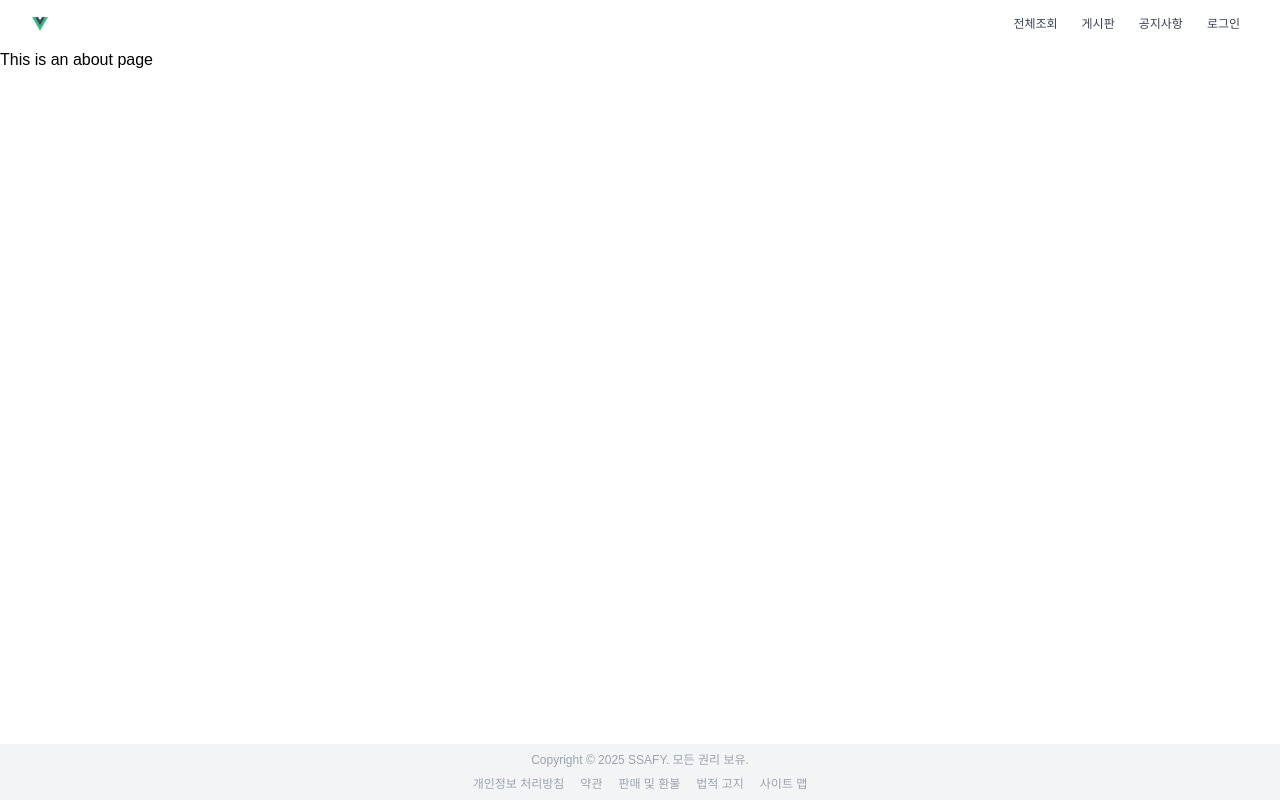
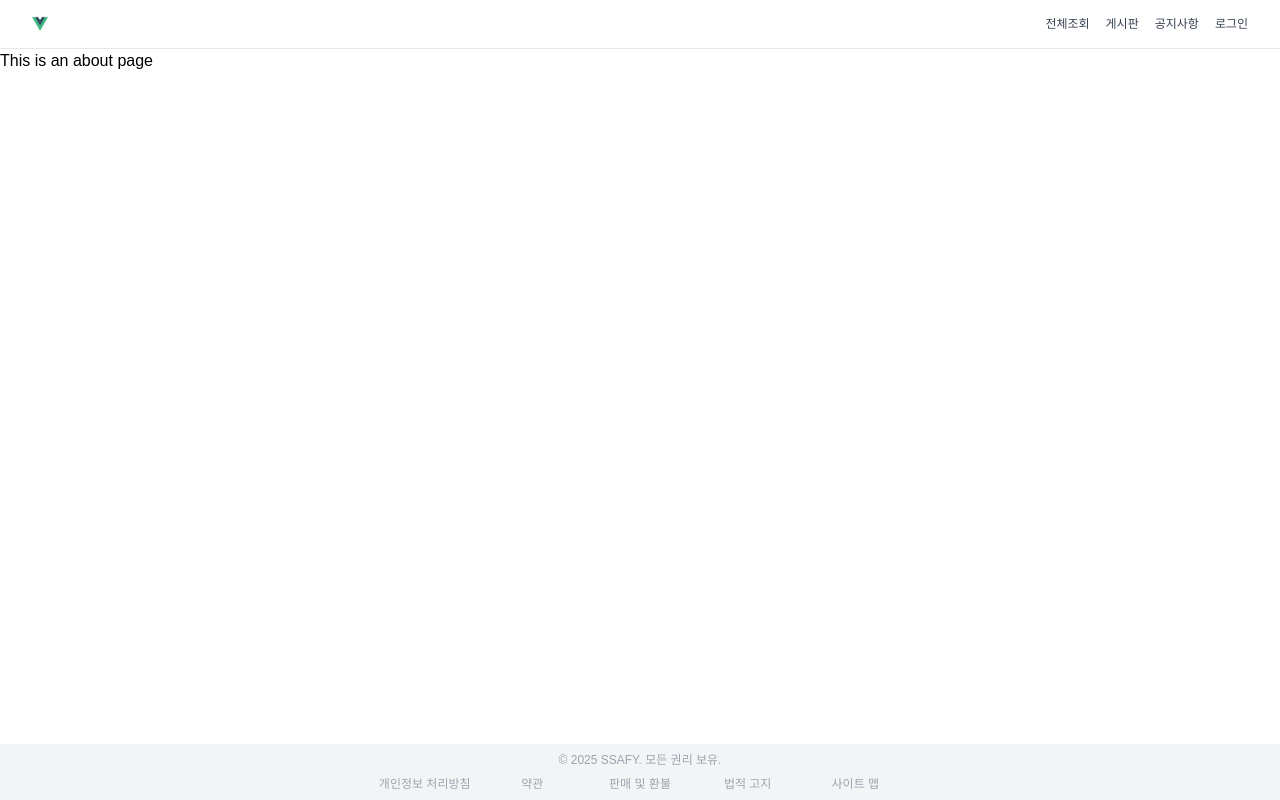
Before and after one commit to SSAFY-13th-1st-semester-final/Tripick_FE, a Vue app: page /about in a window 1280 px wide. Built offline with nearby package versions, Linux system fonts and the light colour scheme.

Commit message:
feat: 지도 장소 검색 구현 중

```diff
--- a/src/App.vue
+++ b/src/App.vue
@@ -1,14 +1,11 @@
 <template>
   <div class="app-container">
-    <!-- 항상 보여지는 헤더 -->
     <AppHeader v-if="!isMapView" />
 
-    <!-- 콘텐츠 영역 -->
     <div :class="isMapView ? 'flex-grow overflow-hidden' : 'content-area'">
       <router-view />
     </div>
 
-    <!-- MapView가 아닐 때만 푸터 보여줌 -->
     <AppFooter v-if="!isMapView" />
   </div>
 </template>
@@ -24,13 +21,18 @@ export default {
   components: { AppHeader, AppFooter },
   setup() {
     const route = useRoute();
-    const isMapView = computed(() => route.path === '/map'); // 정확한 경로 확인
+    const isMapView = computed(() => route.path === '/map');
     return { isMapView };
   },
 };
 </script>
 
 <style>
+html, body {
+  overflow-x: hidden;
+  width: 100%;
+}
+
 html, body, #app {
   height: 100%;
   margin: 0;
@@ -52,6 +54,6 @@ html, body, #app {
 .content-area {
   flex: 1;
   overflow-y: auto;
-  padding-bottom: 50px; /* 푸터가 가려지지 않도록 */
+  padding-bottom: 50px;
 }
 </style>
--- a/src/components/Footer.vue
+++ b/src/components/Footer.vue
@@ -1,17 +1,14 @@
 <template>
-  <footer class="bg-gray-100 text-white py-2">
-    <div class="max-w-7xl mx-auto px-6">
-      <div class="flex flex-col items-center justify-center">
-        <!-- 저작권 및 링크 텍스트 -->
-        <div class="text-center text-gray-400 text-xs font-apple-sdgothic font-medium">
-          <p>Copyright © 2025 SSAFY. 모든 권리 보유.</p>
-          <div class="mt-2 flex justify-center space-x-4">
-            <router-link to="/privacy" class="hover:text-white transition-all duration-200">개인정보 처리방침</router-link>
-            <router-link to="/terms" class="hover:text-white transition-all duration-200">약관</router-link>
-            <router-link to="/refund" class="hover:text-white transition-all duration-200">판매 및 환불</router-link>
-            <router-link to="/legal" class="hover:text-white transition-all duration-200">법적 고지</router-link>
-            <router-link to="/sitemap" class="hover:text-white transition-all duration-200">사이트 맵</router-link>
-          </div>
+  <footer class="bg-gray-100 text-gray-400 py-2 text-xs font-apple-sdgothic font-medium w-full">
+    <div class="mx-auto px-4 sm:px-6 lg:px-8">
+      <div class="flex flex-col items-center text-center space-y-2">
+        <p>&copy; 2025 SSAFY. 모든 권리 보유.</p>
+        <div class="grid grid-cols-1 sm:grid-cols-2 md:grid-cols-3 lg:grid-cols-5 gap-y-1 gap-x-4 text-center">
+          <router-link to="/privacy" class="hover:text-gray-600 transition">개인정보 처리방침</router-link>
+          <router-link to="/terms" class="hover:text-gray-600 transition">약관</router-link>
+          <router-link to="/refund" class="hover:text-gray-600 transition">판매 및 환불</router-link>
+          <router-link to="/legal" class="hover:text-gray-600 transition">법적 고지</router-link>
+          <router-link to="/sitemap" class="hover:text-gray-600 transition">사이트 맵</router-link>
         </div>
       </div>
     </div>
@@ -23,22 +20,3 @@ export default {
   name: 'AppFooter',
 };
 </script>
-
-<style scoped>
-footer {
-  background-color: #f3f4f6;
-  color: #fff;
-  text-align: center;
-  padding: 0.5rem;
-  width: 100%;
-}
-
-footer .hover\:text-white:hover {
-  font-weight: 600;
-  color: gray;
-}
-
-.content-area {
-  padding-bottom: 50px; /* 푸터가 가려지지 않도록 여백 추가 */
-}
-</style>
--- a/src/components/Header.vue
+++ b/src/components/Header.vue
@@ -1,96 +1,70 @@
 <template>
-  <nav class="bg-white h-12  font-apple-sdgothic font-medium">
-    <div class="max-w-7xl mx-auto px-2 sm:px-6 lg:px-8 h-full flex items-center">
-      <div class="flex items-center justify-between w-full">
-        <!-- 로고 -->
+  <nav class="bg-white font-apple-sdgothic font-medium border-b border-gray-200">
+    <div class="max-w-7xl mx-auto px-4 sm:px-6 lg:px-8 h-12 flex items-center justify-between">
       <router-link to="/" class="flex items-center space-x-2">
         <img src="@/assets/icons/logo.png" alt="logo" class="h-4 w-auto" />
       </router-link>
 
-        <!-- 메뉴 -->
-        <div class="flex space-x-2 text-xs text-bold">
-          <router-link
-            to="/all"
-            class="text-gray-700 px-2 py-1 transition-all duration-1000 ease-in-out hover:font-medium"
-          >
-            전체조회
-          </router-link>
-          <router-link
-            to="/posts"
-            class="text-gray-700 px-2 py-1 transition-all duration-1000 ease-in-out hover:font-medium"
-          >
-            게시판
-          </router-link>
+      <div class="md:hidden">
+        <button @click="toggleMenu" class="focus:outline-none">
+          <svg class="w-6 h-6 text-gray-700" fill="none" stroke="currentColor" stroke-width="2"
+               viewBox="0 0 24 24" stroke-linecap="round" stroke-linejoin="round">
+            <path d="M4 6h16M4 12h16M4 18h16"/>
+          </svg>
+        </button>
+      </div>
 
+      <div class="hidden md:flex space-x-4 text-xs items-center">
+        <router-link to="/all" class="text-gray-700 hover:font-medium">전체조회</router-link>
+        <router-link to="/posts" class="text-gray-700 hover:font-medium">게시판</router-link>
+        <router-link to="/notice" class="text-gray-700 hover:font-medium">공지사항</router-link>
 
-          <router-link
-            to="/notice"
-            class="text-gray-700 px-2 py-1 transition-all duration-1000 ease-in-out hover:font-medium"
-          >
-            공지사항
-          </router-link>
-
-          <!-- 로그인 상태 -->
         <template v-if="isLoggedIn">
-            <!-- 사용자 아이콘 (로그인된 상태) -->
-            <div ref="profileIcon" class="relative px-2">
-              <img
-                src="@/assets/icons/icon_member.svg"
+          <div ref="profileIcon" class="relative">
+            <img src="@/assets/icons/icon_member.svg"
                  alt="user icon"
                  class="h-5 w-5 cursor-pointer"
-                @click="toggleProfilePopup"
-              >
-              <!-- 프로필 팝업 -->
-              <div
-                v-if="isProfilePopupVisible"
+                 @click="toggleProfilePopup" />
+            <div v-if="isProfilePopupVisible"
                  ref="profilePopup"
-                class="absolute right-0 mt-2 w-48 bg-white shadow-lg rounded-md z-10"
-              >
+                 class="absolute right-0 mt-2 w-48 bg-white shadow-lg rounded-md z-10">
               <div class="py-2">
-                  <router-link
-                    to="/mypage"
-                    class="block px-4 py-2 text-gray-700 hover:bg-gray-200"
-                  >
-                    마이페이지
-                  </router-link>
-                  <!-- 관리자 메뉴 (ADMIN 역할일 때만) -->
+                <router-link to="/mypage" class="block px-4 py-2 text-gray-700 hover:bg-gray-200">마이페이지</router-link>
                 <template v-if="userRole === 'ADMIN'">
-                    <router-link
-                      to="/admin"
-                      class="block px-4 py-2 text-gray-700 hover:bg-gray-200"
-                    >
-                      관리자 대시보드
-                    </router-link>
-                    <router-link
-                      to="/manage-users"
-                      class="block px-4 py-2 text-gray-700 hover:bg-gray-200"
-                    >
-                      사용자 관리
-                    </router-link>
+                  <router-link to="/admin" class="block px-4 py-2 text-gray-700 hover:bg-gray-200">관리자 대시보드</router-link>
+                  <router-link to="/manage-users" class="block px-4 py-2 text-gray-700 hover:bg-gray-200">사용자 관리</router-link>
                 </template>
-                  <button
-                    @click="logoutHandler"
-                    class="block w-full px-4 py-2 text-left text-gray-700 hover:bg-gray-200"
-                  >
+                <button @click="logoutHandler" class="block w-full px-4 py-2 text-left text-gray-700 hover:bg-gray-200">
                   로그아웃
                 </button>
               </div>
             </div>
           </div>
         </template>
-
-          <!-- 미 로그인 상태 -->
         <template v-else>
-            <router-link
-              to="/login"
-              class="text-gray-700 px-2 py-1 transition-all duration-1000 ease-in-out hover:font-medium"
-            >
-              로그인
-            </router-link>
-
+          <router-link to="/login" class="text-gray-700 hover:font-medium">로그인</router-link>
         </template>
       </div>
     </div>
+
+    <div v-show="isMenuOpen"
+         class="md:hidden px-4 py-2 text-sm space-y-1 border-t border-gray-200 overflow-hidden max-h-0 opacity-0 transition-all ease-in-out duration-[5000ms] transition-max-height transition-opacity"
+         :class="{'max-h-screen opacity-100': isMenuOpen, 'max-h-0 opacity-0': !isMenuOpen}">
+      <router-link to="/all" class="block text-gray-700 py-1" @click="closeMenu">전체조회</router-link>
+      <router-link to="/posts" class="block text-gray-700 py-1" @click="closeMenu">게시판</router-link>
+      <router-link to="/notice" class="block text-gray-700 py-1" @click="closeMenu">공지사항</router-link>
+
+      <template v-if="isLoggedIn">
+        <router-link to="/mypage" class="block text-gray-700 py-1" @click="closeMenu">마이페이지</router-link>
+        <template v-if="userRole === 'ADMIN'">
+          <router-link to="/admin" class="block text-gray-700 py-1" @click="closeMenu">관리자 대시보드</router-link>
+          <router-link to="/manage-users" class="block text-gray-700 py-1" @click="closeMenu">사용자 관리</router-link>
+        </template>
+        <button @click="logoutHandler" class="block w-full text-left text-gray-700 py-1">로그아웃</button>
+      </template>
+      <template v-else>
+        <router-link to="/login" class="block text-gray-700 py-1" @click="closeMenu">로그인</router-link>
+      </template>
     </div>
   </nav>
 </template>
@@ -103,25 +77,33 @@ export default {
   name: 'AppHeader',
   data() {
     return {
-      isProfilePopupVisible: false, // 프로필 팝업 상태
+      isProfilePopupVisible: false,
+      isMenuOpen: false,
     };
   },
   computed: {
-    ...mapGetters(['isLoggedIn', 'getRole']), // 로그인 상태와 role
+    ...mapGetters(['isLoggedIn', 'getRole']),
     userRole() {
-      return this.getRole; // role 가져오기
+      return this.getRole;
     },
   },
   methods: {
     ...mapActions(['logout']),
     toggleProfilePopup() {
-      this.isProfilePopupVisible = !this.isProfilePopupVisible; // 프로필 팝업 토글
+      this.isProfilePopupVisible = !this.isProfilePopupVisible;
+    },
+    toggleMenu() {
+      this.isMenuOpen = !this.isMenuOpen;
+    },
+    closeMenu() {
+      this.isMenuOpen = false;
     },
     logoutHandler() {
       TokenService.clear();
       this.$store.commit('logout');
-      this.$router.push({ name: 'home' }); // 홈으로 리디렉션
-      this.isProfilePopupVisible = false; // 팝업 닫기
+      this.$router.push({ name: 'home' });
+      this.isProfilePopupVisible = false;
+      this.isMenuOpen = false;
     },
     closePopupIfClickedOutside(event) {
       const profilePopup = this.$refs.profilePopup;
@@ -131,35 +113,15 @@ export default {
         !profilePopup.contains(event.target) &&
         !profileIcon.contains(event.target)
       ) {
-        this.isProfilePopupVisible = false; // 팝업 닫기
+        this.isProfilePopupVisible = false;
       }
     },
   },
   mounted() {
-    // 전체 문서에서 클릭 이벤트 리스너 추가
     document.addEventListener('click', this.closePopupIfClickedOutside);
   },
   beforeUnmount() {
-    // 컴포넌트가 파괴될 때 클릭 이벤트 리스너 제거
     document.removeEventListener('click', this.closePopupIfClickedOutside);
   },
 };
 </script>
-
-<style scoped>
-/* 프로필 팝업 스타일 */
-.relative {
-  position: relative;
-}
-.profile-popup {
-  position: absolute;
-  right: 0;
-  top: 100%;
-  margin-top: 8px;
-  width: 200px;
-  background-color: white;
-  box-shadow: 0 2px 10px rgba(0, 0, 0, 0.1);
-  border-radius: 8px;
-  z-index: 10;
-}
-</style>
--- a/src/views/HomeView.vue
+++ b/src/views/HomeView.vue
@@ -163,7 +163,8 @@ export default {
 </script>
 
 <style scoped>
-/* 이미지 페이드 효과 */
+
+
 .opacity-0 {
   opacity: 0;
   transition: opacity 1s ease-in-out;
--- a/vue.config.js
+++ b/vue.config.js
@@ -10,7 +10,7 @@ module.exports = defineConfig({
     // 모든 요청을 localhost:8080으로 프록시
     proxy: {
       '/api': {
-        target: 'http://localhost:8080', // Spring 서버 주소
+        target: 'http://3.39.187.140:8080', // Spring 서버 주소
         changeOrigin: true,
 
       }
```
Also changed, not shown: src/components/NavBar.vue (+28 -70 lines), src/components/PlaceSearch.vue (+3 -7 lines), src/views/MapView.vue (+100 -34 lines), .eslintrc.js. Lines whose indentation alone changed are shown as unchanged.
